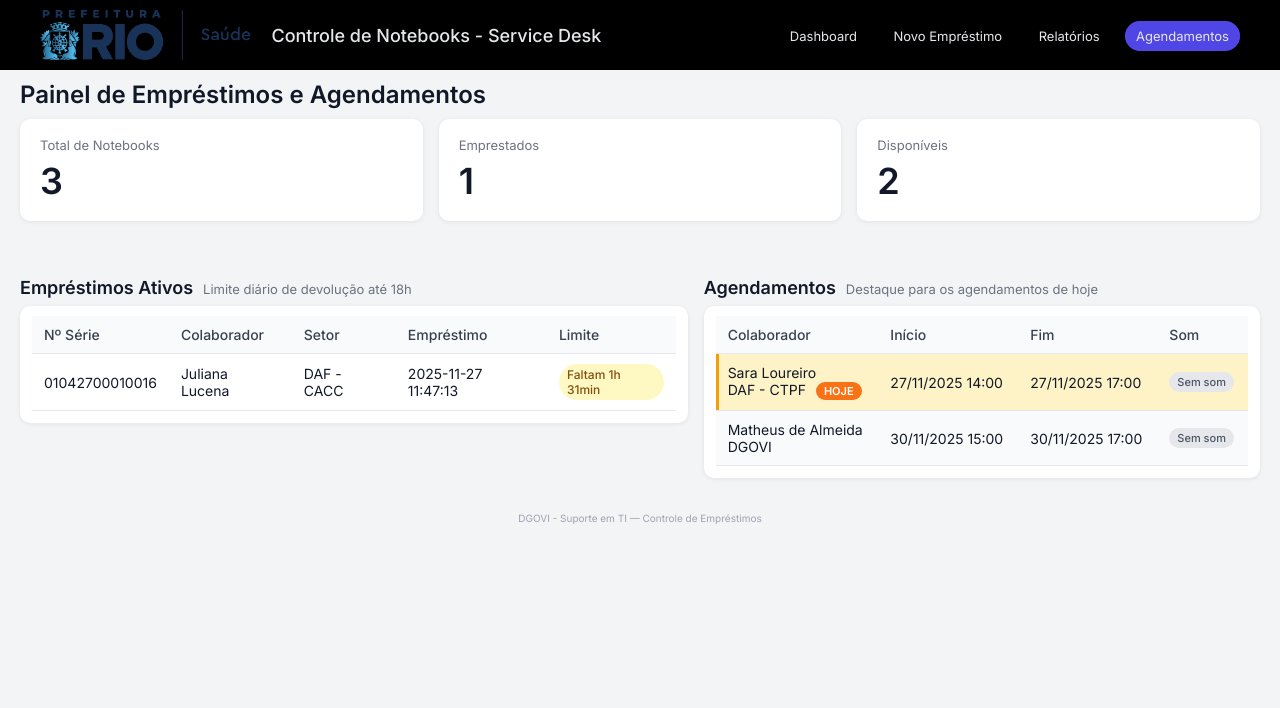
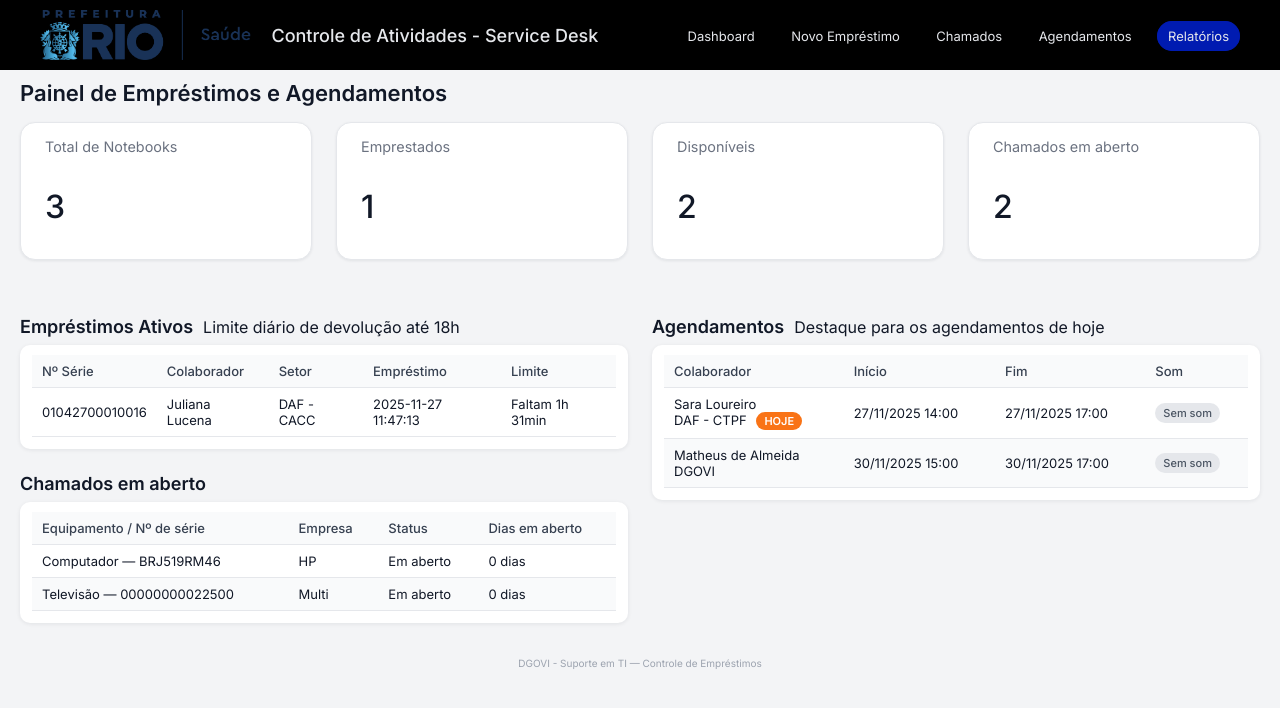
Before and after one commit to matheuscavalcanteriosaude/Controle-de-emprestimo, a Flask app: page /tv in a window 1280 px wide. Shown: the top 708 px of the page. Run offline with Flask 3, Linux system fonts and the light colour scheme; data comes from the database, SQL or seed files in the repository; both versions use the stored data as it was after the commit.

Commit message:
Inclusão de "Chamados abertos"

```diff
--- a/app.py
+++ b/app.py
@@ -5,7 +5,7 @@
 import os
 import re
 from io import StringIO
-from datetime import datetime, timedelta
+from datetime import datetime, timedelta, date
 from docxtpl import DocxTemplate
 from flask import (
     Flask,
@@ -20,11 +20,38 @@
 
 )
 
+# - Constantes
+
 APP_DB = "notebooks.db"
 BASE_DIR = os.path.dirname(os.path.abspath(__file__))
 TERMOS_DIR = os.path.join(BASE_DIR, "termos")
 TERMOS_GERADOS_DIR = os.path.join(BASE_DIR, "termos_gerados")
 os.makedirs(TERMOS_GERADOS_DIR, exist_ok=True)
+
+TIPO_EQUIPAMENTOS = [
+    "Computador",
+    "Monitor",
+    "Televisão",
+    "Impressora",
+]
+
+EMPRESAS_CHAMADO = [
+    "Simpress",
+    "Kaique",
+    "Positivo",
+    "Multi",
+    "HP",
+]
+
+MARCAS_EQUIP = [
+    "HP",
+    "Positivo",
+    "3Green",
+    "Multi",
+]
+
+
+# - Gerador de termos
 
 def find_soffice():
     candidatos = [
@@ -215,6 +242,33 @@
         """
     )
 
+    # Tabela de Tickets
+    cur.execute(
+        """
+        CREATE TABLE IF NOT EXISTS tickets (
+            id INTEGER PRIMARY KEY AUTOINCREMENT,
+            data_abertura TEXT NOT NULL,
+            data_encerramento TEXT,
+            status TEXT NOT NULL, -- 'aberto' ou 'fechado'
+
+            tipo_equipamento TEXT,
+            empresa TEXT,
+            marca TEXT,
+            modelo TEXT,
+            numero_serie TEXT,
+            defeito TEXT,
+
+            endereco TEXT,
+            cep TEXT,
+            telefone TEXT,
+            contatos TEXT,
+            email TEXT,
+
+            observacoes TEXT
+        );
+        """
+    )
+
     conn.commit()
     conn.close()
 
@@ -255,6 +309,140 @@
     return texto, nivel
 
 # ------------------------ ROTAS ----------------------------- #
+
+@app.route("/chamados/novo", methods=["GET", "POST"])
+def novo_chamado():
+    if request.method == "POST":
+        form = request.form
+
+        data_abertura = datetime.now().strftime("%Y-%m-%d %H:%M:%S")
+
+        tipo_equipamento = form.get("tipo_equipamento", "").strip()
+        empresa = form.get("empresa", "").strip()
+        marca = form.get("marca", "").strip()
+        modelo = form.get("modelo", "").strip()
+        numero_serie = form.get("numero_serie", "").strip()
+        defeito = form.get("defeito", "").strip()
+
+        endereco = form.get("endereco", "").strip()
+        cep = form.get("cep", "").strip()
+        telefone = form.get("telefone", "").strip()
+        contatos = form.get("contatos", "").strip()
+        email = form.get("email", "").strip()
+        observacoes = form.get("observacoes", "").strip()
+
+        # validação mínima
+        if not tipo_equipamento or not numero_serie or not defeito:
+            flash("Informe tipo de equipamento, número de série e defeito apresentado.", "error")
+            return render_template(
+                "chamado_form.html",
+                tipos=TIPO_EQUIPAMENTOS,
+                empresas=EMPRESAS_CHAMADO,
+                marcas=MARCAS_EQUIP,
+            )
+
+        conn = get_connection()
+        cur = conn.cursor()
+        cur.execute(
+            """
+            INSERT INTO tickets (
+                data_abertura,
+                status,
+                tipo_equipamento,
+                empresa,
+                marca,
+                modelo,
+                numero_serie,
+                defeito,
+                endereco,
+                cep,
+                telefone,
+                contatos,
+                email,
+                observacoes
+            )
+            VALUES (?, 'aberto', ?, ?, ?, ?, ?, ?, ?, ?, ?, ?, ?, ?)
+            """,
+            (
+                data_abertura,
+                tipo_equipamento,
+                empresa,
+                marca,
+                modelo,
+                numero_serie,
+                defeito,
+                endereco,
+                cep,
+                telefone,
+                contatos,
+                email,
+                observacoes,
+            ),
+        )
+        conn.commit()
+        conn.close()
+
+        flash("Chamado aberto com sucesso.", "success")
+        return redirect(url_for("lista_chamados"))
+
+    # GET
+    return render_template(
+        "chamado_form.html",
+        tipos=TIPO_EQUIPAMENTOS,
+        empresas=EMPRESAS_CHAMADO,
+        marcas=MARCAS_EQUIP,
+    )
+
+@app.route("/chamados")
+def lista_chamados():
+    status = request.args.get("status", "aberto")  # padrão: abertos
+
+    conn = get_connection()
+    cur = conn.cursor()
+    if status == "todos":
+        cur.execute("SELECT * FROM tickets ORDER BY data_abertura DESC")
+    else:
+        cur.execute(
+            "SELECT * FROM tickets WHERE status = ? ORDER BY data_abertura DESC",
+            (status,),
+        )
+    rows = cur.fetchall()
+    conn.close()
+
+    hoje = date.today()
+    chamados = []
+    for r in rows:
+        d = dict(r)
+        dt_ab = datetime.strptime(d["data_abertura"], "%Y-%m-%d %H:%M:%S")
+        d["data_abertura_br"] = dt_ab.strftime("%d/%m/%Y %H:%M")
+        d["dias_aberto"] = (hoje - dt_ab.date()).days
+        chamados.append(d)
+
+    return render_template(
+        "chamados.html",
+        chamados=chamados,
+        filtro_status=status,
+    )
+
+@app.route("/chamados/fechar/<int:ticket_id>", methods=["POST"])
+def fechar_chamado(ticket_id):
+    conn = get_connection()
+    cur = conn.cursor()
+    agora = datetime.now().strftime("%Y-%m-%d %H:%M:%S")
+    cur.execute(
+        """
+        UPDATE tickets
+        SET status = 'fechado', data_encerramento = ?
+        WHERE id = ?
+        """,
+        (agora, ticket_id),
+    )
+    conn.commit()
+    conn.close()
+
+    flash("Chamado encerrado com sucesso.", "success")
+    return redirect(url_for("lista_chamados"))
+
 
 @app.route("/termo/<int:loan_id>")
 def termo_opcoes(loan_id):
@@ -847,11 +1035,11 @@
     conn = get_connection()
     cur = conn.cursor()
 
-    # Total de notebooks ativos (estoque)
+    # --- Total de notebooks ativos (estoque) ---
     cur.execute("SELECT COUNT(*) AS total FROM notebooks WHERE status = 'ativo'")
     total_notebooks = cur.fetchone()["total"]
 
-    # Empréstimos ativos
+    # --- Empréstimos ativos ---
     cur.execute(
         """
         SELECT
@@ -880,7 +1068,7 @@
     total_emprestados = len(emprestimos_ativos)
     disponiveis = total_notebooks - total_emprestados
 
-    # Histórico recente (últimos 10)
+    # --- Histórico recente (últimos 10) ---
     cur.execute(
         """
         SELECT
@@ -900,7 +1088,7 @@
     )
     historico = cur.fetchall()
 
-    # Próximos agendamentos (para o dashboard)
+    # --- Próximos agendamentos (para o dashboard) ---
     agora = datetime.now().strftime("%Y-%m-%d %H:%M:%S")
     cur.execute(
         """
@@ -922,9 +1110,37 @@
         """,
         (agora,),
     )
-    rows_sched = cur.fetchall()
+    rows_sched = cur.fetchall()   # <-- AGORA sim, logo após o SELECT
+
+    # --- Chamados em aberto (KPI + lista resumida) ---
+    cur.execute(
+        """
+        SELECT COUNT(*) AS total
+        FROM tickets
+        WHERE status = 'aberto'
+        """
+    )
+    total_chamados_abertos = cur.fetchone()["total"]
+
+    cur.execute(
+        """
+        SELECT
+            id,
+            tipo_equipamento,
+            numero_serie,
+            empresa,
+            data_abertura
+        FROM tickets
+        WHERE status = 'aberto'
+        ORDER BY data_abertura DESC
+        LIMIT 5
+        """
+    )
+    rows_chamados = cur.fetchall()
+
     conn.close()
 
+    # --- Monta proximos_agendamentos ---
     proximos_agendamentos = []
     hoje = datetime.now().date()
     for r in rows_sched:
@@ -936,6 +1152,15 @@
         d["eh_hoje"] = (dt_i.date() == hoje)
         proximos_agendamentos.append(d)
 
+    # --- Monta chamados_abertos ---
+    chamados_abertos = []
+    for r in rows_chamados:
+        d = dict(r)
+        dt = datetime.strptime(d["data_abertura"], "%Y-%m-%d %H:%M:%S")
+        d["data_abertura_br"] = dt.strftime("%d/%m/%Y %H:%M")
+        d["dias_aberto"] = (hoje - dt.date()).days
+        chamados_abertos.append(d)
+
     return render_template(
         "dashboard.html",
         total_notebooks=total_notebooks,
@@ -944,7 +1169,10 @@
         emprestimos_ativos=emprestimos_ativos,
         historico=historico,
         proximos_agendamentos=proximos_agendamentos,
+        total_chamados_abertos=total_chamados_abertos,
+        chamados_abertos=chamados_abertos,
     )
+
 
 @app.route("/relatorio/emprestimo")
 def relatorio_emprestimo():
@@ -1105,7 +1333,6 @@
         (agora,),
     )
     rows_sched = cur.fetchall()
-    conn.close()
 
     proximos_agendamentos = []
     hoje = datetime.now().date()
@@ -1130,6 +1357,34 @@
 
         proximos_agendamentos.append(d)
 
+    cur.execute(
+        """
+        SELECT
+            id,
+            tipo_equipamento,
+            numero_serie,
+            empresa,
+            data_abertura,
+            status
+        FROM tickets
+        WHERE status = 'aberto'
+        ORDER BY data_abertura
+        """
+    )
+    rows_tickets = cur.fetchall()
+
+    chamados_abertos = []
+    for r in rows_tickets:
+        d = dict(r)
+        dt_ab = datetime.strptime(d["data_abertura"], "%Y-%m-%d %H:%M:%S")
+        d["data_abertura_br"] = dt_ab.strftime("%d/%m/%Y %H:%M")
+        dias = (hoje - dt_ab.date()).days
+        d["dias_aberto"] = dias
+        chamados_abertos.append(d)
+
+    conn.close()
+
+
     return render_template(
         "tv.html",
         body_class="tv-mode",
@@ -1138,6 +1393,8 @@
         disponiveis=disponiveis,
         emprestimos_ativos=emprestimos_ativos,
         proximos_agendamentos=proximos_agendamentos,
+        chamados_abertos=chamados_abertos,
+
     )
 
 
--- a/static/style.css
+++ b/static/style.css
@@ -68,8 +68,8 @@
 }
 
 .nav-highlight {
-  border-color: #4f46e5;
-  background: #4f46e5;
+  border-color: #001bb1;
+  background: #001bb1;
   color: #e5e7eb;
 }
 
@@ -624,3 +624,55 @@
   background: #3b82f6;
   color: #ffffff;
 }
+
+/* Layout do modo TV: coluna esquerda (empréstimos + chamados) e direita (agendamentos) */
+.tv-layout-main {
+  display: flex;
+  gap: 24px;
+  align-items: flex-start;
+  margin-top: 16px;
+}
+
+.tv-col-left,
+.tv-col-right {
+  flex: 1;
+}
+
+/* Dá um respiro entre os cards dentro da coluna esquerda */
+.tv-col-left > div + div {
+  margin-top: 8px;
+}
+
+/* Cards de KPI no modo TV (Topo) */
+.kpi-grid {
+  display: grid;
+  grid-template-columns: repeat(4, minmax(0, 1fr));
+  gap: 1.5rem;
+  margin-top: 0.75rem;
+  margin-bottom: 1.5rem;
+}
+
+.kpi-card {
+  background: #ffffff;
+  border-radius: 15px;
+  padding: 1px 24px;
+  border: 1px solid #e5e7eb;
+  box-shadow: 0 1px 3px rgba(15, 23, 42, 0.08);
+}
+
+.kpi-label {
+  font-size: 0.9rem;
+  color: #6b7280;
+  margin-bottom: 4px;
+}
+
+.kpi-value {
+  font-size: 2rem;
+  font-weight: 450;
+  color: #111827;
+}
+
+.kpi-card-warning {
+  background: #fef2f2;
+  border: 1px solid #fecaca;
+}
--- a/templates/base.html
+++ b/templates/base.html
@@ -2,7 +2,7 @@
 <html lang="pt-BR">
 <head>
   <meta charset="UTF-8" />
-  <title>{{ title or "Controle de Notebooks - DGOVI Suporte" }}</title>
+  <title>{{ title or "Controle de Atividades - Service Desk" }}</title>
 
   <!-- Fonte mais moderna -->
   <link rel="preconnect" href="https://fonts.googleapis.com">
@@ -23,13 +23,14 @@
         alt="Prefeitura do Rio - Saúde"
         class="logo-img"
       />
-      <span class="logo-system-name">Controle de Notebooks - Service Desk</span>
+      <span class="logo-system-name">Controle de Atividades - Service Desk</span>
     </div>
 <nav>
   <a href="{{ url_for('dashboard') }}">Dashboard</a>
   <a href="{{ url_for('emprestimo') }}">Novo Empréstimo</a>
-  <a href="{{ url_for('relatorio_emprestimo')}}">Relatórios</a>
-  <a href="{{ url_for('agendamentos') }}" class="nav-highlight">Agendamentos</a>
+  <a href="{{ url_for('lista_chamados') }}">Chamados</a>
+  <a href="{{ url_for('agendamentos') }}">Agendamentos</a>
+  <a href="{{ url_for('relatorio_emprestimo')}}"class="nav-highlight">Relatórios</a>
 </nav>
 
   </div>
--- a/templates/tv.html
+++ b/templates/tv.html
@@ -1,38 +1,43 @@
 {% extends "base.html" %}
-
-{% block extra_head %}
-  <!-- Atualiza a tela a cada 60 segundos -->
-  <meta http-equiv="refresh" content="60">
-{% endblock %}
+{% block title %}Painel de Empréstimos e Agendamentos{% endblock %}
 
 {% block content %}
-<h2 class="tv-title">Painel de Empréstimos e Agendamentos</h2>
+<h2>Painel de Empréstimos e Agendamentos</h2>
 
-<div class="cards tv-cards">
-  <div class="card">
-    <span class="card-label">Total de Notebooks</span>
-    <span class="card-value">{{ total_notebooks }}</span>
+<!-- KPIs do topo -->
+<div class="kpi-grid">
+  <div class="kpi-card">
+    <p class="kpi-label">Total de Notebooks</p>
+    <p class="kpi-value">{{ total_notebooks }}</p>
   </div>
-  <div class="card">
-    <span class="card-label">Emprestados</span>
-    <span class="card-value">{{ total_emprestados }}</span>
+  <div class="kpi-card">
+    <p class="kpi-label">Emprestados</p>
+    <p class="kpi-value">{{ total_emprestados }}</p>
   </div>
-  <div class="card">
-    <span class="card-label">Disponíveis</span>
-    <span class="card-value">{{ disponiveis }}</span>
+  <div class="kpi-card">
+    <p class="kpi-label">Disponíveis</p>
+    <p class="kpi-value">{{ disponiveis }}</p>
+  </div>
+    <div class="kpi-card">
+    <p class="kpi-label">Chamados em aberto</p>
+    <p class="kpi-value">{{ chamados_abertos | length }}</p>
   </div>
 </div>
 
-<div class="tv-grid">
-  <div class="tv-col">
-    <div class="section-header tv-section-header">
+<!-- LAYOUT EM 2 COLUNAS -->
+<div class="tv-layout-main">
+  <!-- COLUNA ESQUERDA: Empréstimos + Chamados -->
+  <div class="tv-col-left">
+    <!-- Empréstimos Ativos -->
+    <div>
+      <div class="section-header">
         <h3>Empréstimos Ativos</h3>
-      <span class="section-subtitle">Limite diário de devolução até 18h</span>
+        <span class="section-sub">Limite diário de devolução até 18h</span>
       </div>
 
-    <div class="table-card tv-table-card">
+      <div class="table-card">
         <div class="table-wrapper">
-        <table class="tv-table">
+          <table>
             <thead>
               <tr>
                 <th>Nº Série</th>
@@ -43,21 +48,20 @@
               </tr>
             </thead>
             <tbody>
-            {% if emprestimos_ativos %}
               {% for e in emprestimos_ativos %}
                 <tr>
                   <td>{{ e.serial }}</td>
                   <td>{{ e.colaborador_nome }}</td>
-                  <td>{{ e.colaborador_setor or "-" }}</td>
+                  <td>{{ e.colaborador_setor }}</td>
                   <td>{{ e.data_hora_emprestimo }}</td>
                   <td>
-                    <span class="deadline-badge {{ e.nivel_limite }}">
+                    <span class="badge-limite badge-limite-{{ e.nivel_limite }}">
                       {{ e.tempo_limite }}
                     </span>
                   </td>
                 </tr>
               {% endfor %}
-            {% else %}
+              {% if emprestimos_ativos|length == 0 %}
                 <tr>
                   <td colspan="5">Nenhum notebook emprestado no momento.</td>
                 </tr>
@@ -68,15 +72,59 @@
       </div>
     </div>
 
-  <div class="tv-col">
-    <div class="section-header tv-section-header">
-      <h3>Agendamentos</h3>
-      <span class="section-subtitle">Destaque para os agendamentos de hoje</span>
+    <!-- Chamados em aberto (logo abaixo de Empréstimos Ativos) -->
+    <div>
+      <div class="section-header" style="margin-top: 24px;">
+        <h3>Chamados em aberto</h3>
       </div>
 
-    <div class="table-card tv-table-card">
+      <div class="table-card">
         <div class="table-wrapper">
-        <table class="tv-table">
+          <table>
+            <thead>
+              <tr>
+                <th>Equipamento / Nº de série</th>
+                <th>Empresa</th>
+                <th>Status</th>
+                <th>Dias em aberto</th>
+              </tr>
+            </thead>
+            <tbody>
+              {% for c in chamados_abertos %}
+                <tr>
+                  <td>
+                    {{ c.tipo_equipamento or '-' }}
+                    {% if c.numero_serie %}
+                      — {{ c.numero_serie }}
+                    {% endif %}
+                  </td>
+                  <td>{{ c.empresa or '-' }}</td>
+                  <td>Em aberto</td>
+                  <td>{{ c.dias_aberto }} dia{% if c.dias_aberto != 1 %}s{% endif %}</td>
+                </tr>
+              {% endfor %}
+              {% if chamados_abertos|length == 0 %}
+                <tr>
+                  <td colspan="4">Nenhum chamado aberto no momento.</td>
+                </tr>
+              {% endif %}
+            </tbody>
+          </table>
+        </div>
+      </div>
+    </div>
+  </div>
+
+  <!-- COLUNA DIREITA: Agendamentos -->
+  <div class="tv-col-right">
+    <div class="section-header">
+      <h3>Agendamentos</h3>
+      <span class="section-sub">Destaque para os agendamentos de hoje</span>
+    </div>
+
+    <div class="table-card">
+      <div class="table-wrapper">
+        <table>
           <thead>
             <tr>
               <th>Colaborador</th>
@@ -86,18 +134,17 @@
             </tr>
           </thead>
           <tbody>
-            {% if proximos_agendamentos %}
-<tbody>
             {% for a in proximos_agendamentos %}
-    <tr class="ag-row {{ a.classe_dia }}">
+              <tr class="tv-ag-{{ a.classe_dia }}">
                 <td>
-        {{ a.colaborador_nome }}<br>
-        <span class="tv-sub">{{ a.colaborador_setor }}</span>
-
-        {% if a.classe_dia == 'hoje' %}
-          <span class="badge-hoje">{{ a.dia_label }}</span>
-        {% elif a.classe_dia == 'amanha' %}
-          <span class="badge-amanha">{{ a.dia_label }}</span>
+                  {{ a.colaborador_nome }}
+                  {% if a.colaborador_setor %}
+                    <br><span class="tv-sub">{{ a.colaborador_setor }}</span>
+                  {% endif %}
+                  {% if a.dia_label == 'HOJE' %}
+                    <span class="badge-dia badge-hoje">HOJE</span>
+                  {% elif a.dia_label == 'AMANHÃ' %}
+                    <span class="badge-dia badge-amanha">AMANHÃ</span>
                   {% endif %}
                 </td>
                 <td>{{ a.data_inicio_br }}</td>
@@ -111,10 +158,9 @@
                 </td>
               </tr>
             {% endfor %}
-</tbody>
-            {% else %}
+            {% if proximos_agendamentos|length == 0 %}
               <tr>
-                <td colspan="5">Nenhum agendamento futuro cadastrado.</td>
+                <td colspan="4">Nenhum agendamento futuro cadastrado.</td>
               </tr>
             {% endif %}
           </tbody>
```
Also changed, not shown: templates/chamado_form.html (added, +61 -0 lines), templates/chamados.html (added, +89 -0 lines), templates/dashboard.html (+50 -1 lines), templates/loan_form.html (+5 -5 lines), notebooks.db, 2 other files. Lines whose indentation alone changed are shown as unchanged.
